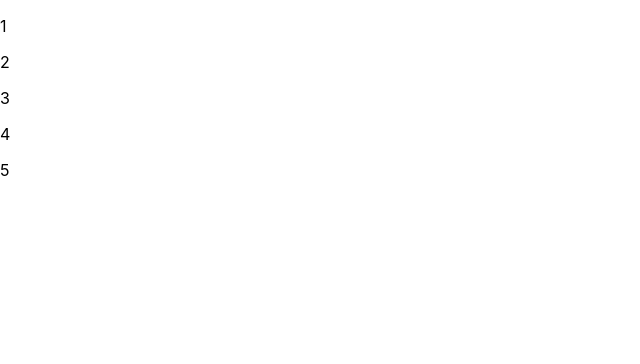
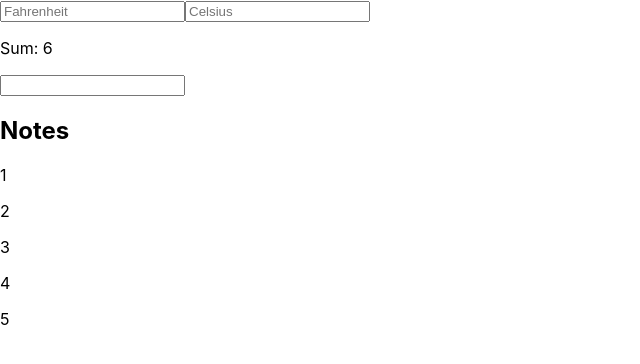
Before and after one commit to rayssssbush/react_labs, a React (Create React App) app in the folder my-app/: page / in a window 1280 px wide. Shown: the top 364 px of the page, without its empty margins (0-640 px from the left). Built offline with nearby package versions, Linux system fonts and the light colour scheme.

Commit message:
react_66

```diff
--- a/my-app/src/App.js
+++ b/my-app/src/App.js
@@ -1,6 +1,59 @@
-// App.js
 import React, { useState } from 'react'
 
+// 1. Конвертация температуры между Фаренгейтом и Цельсием
+function TemperatureConverter() {
+	const [fahrenheit, setFahrenheit] = useState('')
+
+	const fahrenheitToCelsius = f => ((f - 32) * 5) / 9
+
+	const handleFahrenheitChange = event => {
+		const value = event.target.value
+		setFahrenheit(value)
+	}
+
+	const celsius = fahrenheit ? fahrenheitToCelsius(fahrenheit).toFixed(2) : ''
+
+	return (
+		<div>
+			<input
+				type='number'
+				value={fahrenheit}
+				onChange={handleFahrenheitChange}
+				placeholder='Fahrenheit'
+			/>
+			<input type='text' value={celsius} readOnly placeholder='Celsius' />
+		</div>
+	)
+}
+
+// 2. Калькулятор для вычисления суммы элементов массива
+function Calculator() {
+	const [value, setValue] = useState('')
+	const [nums, setNums] = useState([1, 2, 3])
+
+	function handleChange(event) {
+		setValue(event.target.value)
+	}
+
+	function handleBlur(event) {
+		const newNum = Number(event.target.value)
+		if (!isNaN(newNum)) {
+			setNums([...nums, newNum])
+		}
+		setValue('')
+	}
+
+	const sum = nums.reduce((acc, elem) => acc + Number(elem), 0)
+
+	return (
+		<div>
+			<p>Sum: {sum}</p>
+			<input value={value} onChange={handleChange} onBlur={handleBlur} />
+		</div>
+	)
+}
+
+// 3. Редактирование элементов массива
 function App() {
 	const [notes, setNotes] = useState([1, 2, 3, 4, 5])
 	const [editNum, setEditNum] = useState(null)
@@ -18,18 +71,29 @@ function App() {
 	}
 
 	function changeItem(event) {
-		setValue(event.target.value)
 		const updatedNotes = [...notes]
 		updatedNotes[editNum] = event.target.value
 		setNotes(updatedNotes)
+		setValue(event.target.value)
 	}
 
 	return (
 		<div>
+			<h2>Notes</h2>
 			{result}
 			{editNum !== null && <input value={value} onChange={changeItem} />}
 		</div>
 	)
 }
 
-export default App // Правильный экспорт компонента
+function AppWrapper() {
+	return (
+		<div>
+			<TemperatureConverter />
+			<Calculator />
+			<App />
+		</div>
+	)
+}
+
+export default AppWrapper
```
